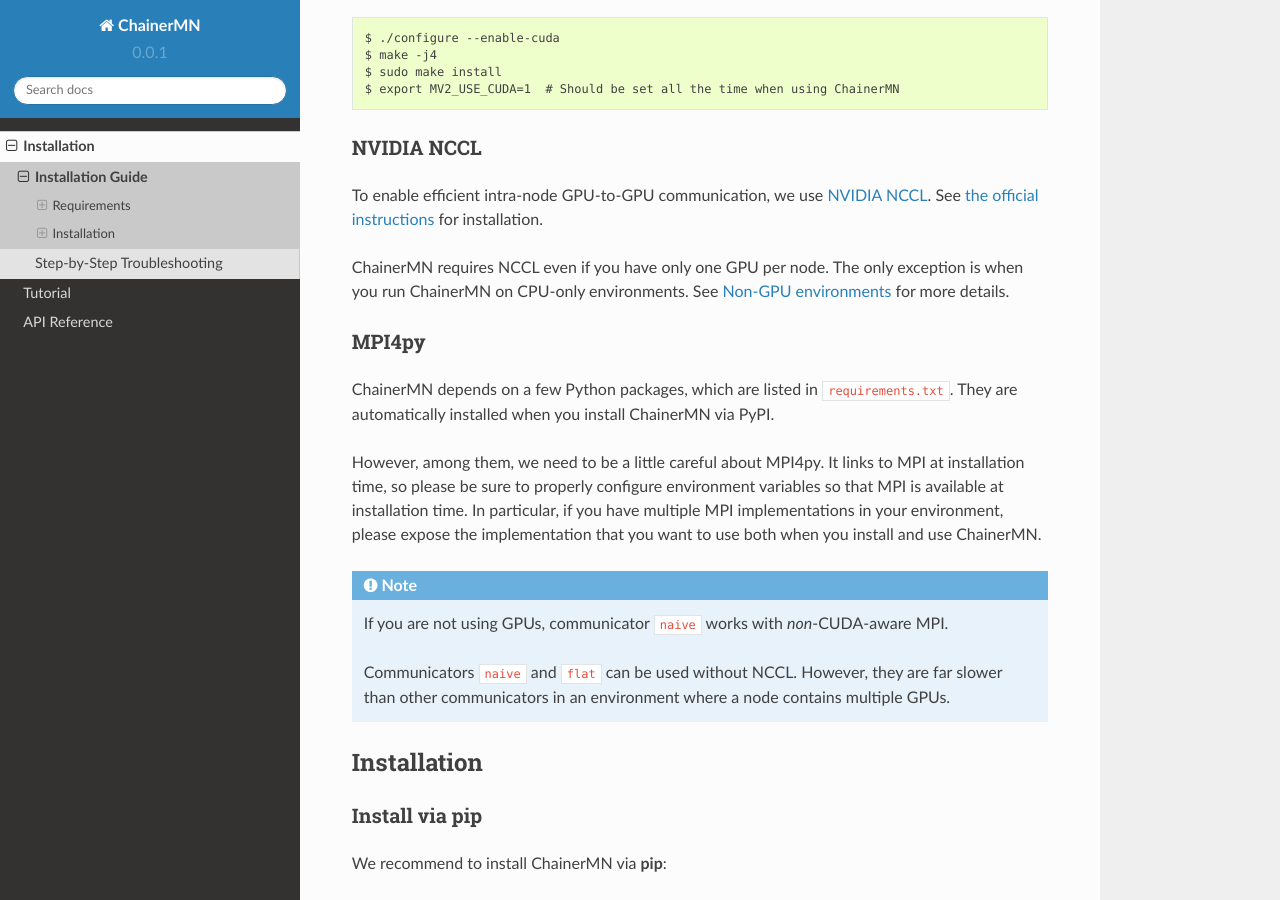
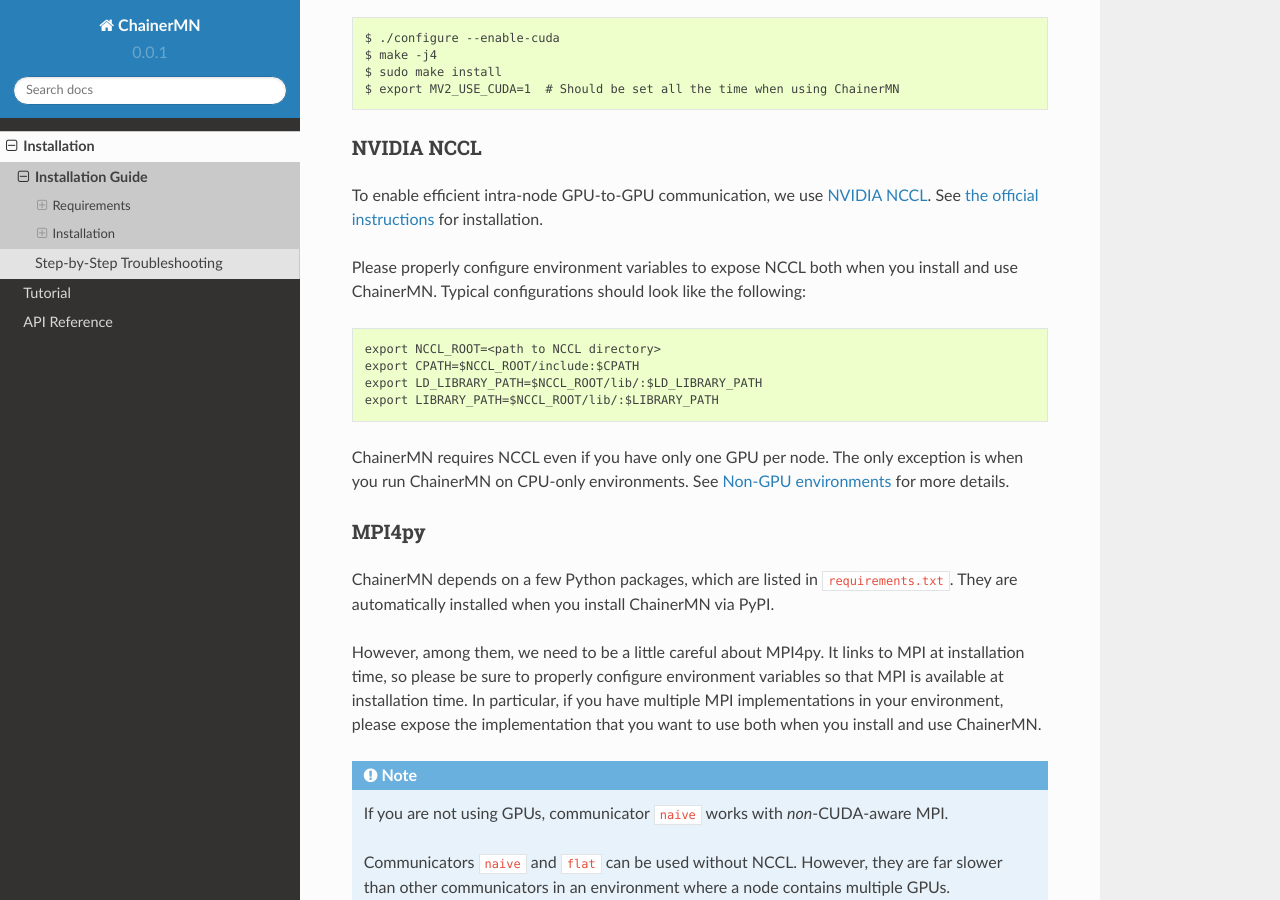
Before and after one commit to chainer/chainermn, a Sphinx documentation site: the page built from docs/source/installation/guide.rst, in a window 1280 px wide and 900 px high, scrolled down 783 px. Built offline with Sphinx 7.4.7 and the Read the Docs theme 2.0.0, drawn with Linux system fonts in a browser that asks for light colours.

Commit message:
Add description about environment variables for NCCL

```diff
--- a/docs/source/installation/guide.rst
+++ b/docs/source/installation/guide.rst
@@ -49,6 +49,14 @@
 To enable efficient intra-node GPU-to-GPU communication,
 we use `NVIDIA NCCL <https://github.com/NVIDIA/nccl>`_.
 See `the official instructions <https://github.com/NVIDIA/nccl#build--run>`_ for installation.
+
+Please properly configure environment variables to expose NCCL both when you install and use ChainerMN.
+Typical configurations should look like the following::
+
+  export NCCL_ROOT=<path to NCCL directory>
+  export CPATH=$NCCL_ROOT/include:$CPATH
+  export LD_LIBRARY_PATH=$NCCL_ROOT/lib/:$LD_LIBRARY_PATH
+  export LIBRARY_PATH=$NCCL_ROOT/lib/:$LIBRARY_PATH
 
 ChainerMN requires NCCL even if you have only one GPU per node.  The
 only exception is when you run ChainerMN on CPU-only environments. See
```
